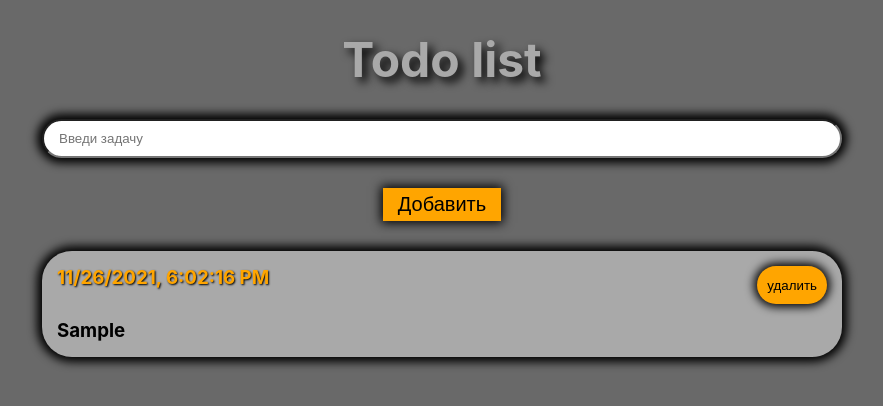
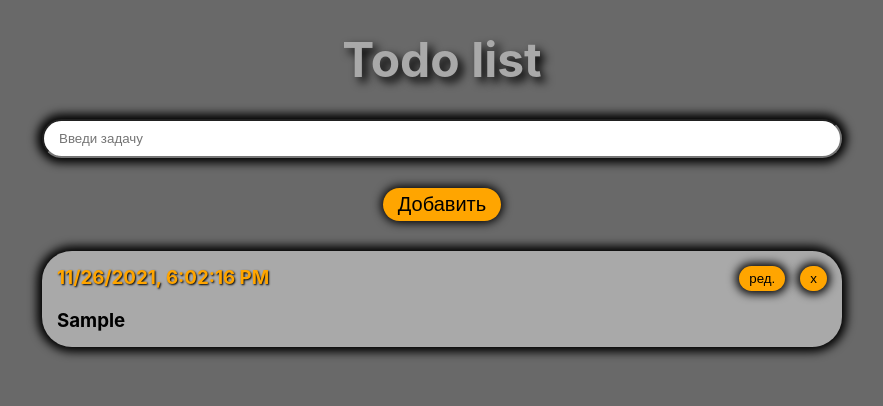
Before and after one commit to Hamersly/react-todo-pages, a React (Create React App) app: page / in a window 1280 px wide. Both pictures are taken after typing "Sample" into the empty fields and a click on the button "Добавить". Shown: the top 406 px of the page, without its empty margins (198-1081 px from the left). Built offline with nearby package versions, Linux system fonts and the light colour scheme.

Commit message:
add useEffect

```diff
--- a/src/components/Input/Input.styles.js
+++ b/src/components/Input/Input.styles.js
@@ -13,6 +13,7 @@ export const StyledInput = styled.input`
     margin-top: 30px;
     border-radius: 30px;
     box-shadow: 0 0 10px 5px black;
+    outline:none;
 `;
 
 export const AddButton = styled(MyButton)`
--- a/src/components/List/List.jsx
+++ b/src/components/List/List.jsx
@@ -1,5 +1,4 @@
-import React, { useState } from "react";
-import { nanoid } from "nanoid";
+import React, { useState, useEffect } from "react";
 import {
     ListWrapper,
     TasksList,
@@ -10,17 +9,32 @@ import { Input } from "../Input/Input";
 import { Task } from "../Task/Task";
 
 export const List = () => {
-    const [tasks, setTasks] = useState([]);
+    useEffect(() => {
+        localStorage.clear();
+        localStorage.setItem("TodoList", JSON.stringify(tasks));
+    });
+
+    const loadingFromLocalStorage = () => {
+        const localTodo = JSON.parse(localStorage.getItem("TodoList"));
+        if (localTodo === null) {
+            return [];
+        } else {
+            return localTodo;
+        }
+    };
+
+    const [tasks, setTasks] = useState(loadingFromLocalStorage());
 
     const addTodo = (text) => {
-        const newTasks = {
-            id: nanoid(),
+        const newTask = {
+            id: new Date().getTime(),
             date: new Date().toLocaleString(),
             text,
             isCompleted: false,
+            change: false,
         };
 
-        setTasks([...tasks, newTasks]);
+        setTasks([...tasks, newTask]);
     };
 
     const removeTodo = (id) => {
@@ -37,6 +51,22 @@ export const List = () => {
         ]);
     };
 
+    const OnChangeTodo = (id) => {
+        setTasks([
+            ...tasks.map((task) =>
+                task.id === id ? { ...task, change: !task.change } : { ...task }
+            ),
+        ]);
+    };
+
+    const ChangeTodoText = (id, text) => {
+        setTasks([
+            ...tasks.map((task) =>
+                task.id === id ? { ...task, text: text, change: !task.change} : { ...task }
+            ),
+        ]);
+    };
+
     return (
         <ListWrapper>
             <Input addTodo={addTodo} />
@@ -46,6 +76,8 @@ export const List = () => {
                         removeTodo={removeTodo}
                         task={item}
                         todoCompleted={todoCompleted}
+                        ChangeTodoText={ChangeTodoText}
+                        OnChangeTodo={OnChangeTodo}
                         key={item.id}
                     />
                 ))}
--- a/src/components/List/List.styles.js
+++ b/src/components/List/List.styles.js
@@ -9,6 +9,7 @@ export const MyButton = styled.button`
     background-color: orange;
     box-shadow: 0 0 10px 2px black;
     border: none;
+    border-radius: 50px;
 `;
 
 export const RemoveTasksButton = styled(MyButton)`
--- a/src/components/Task/Task.jsx
+++ b/src/components/Task/Task.jsx
@@ -1,31 +1,79 @@
-import React from "react";
+import React, { useState } from "react";
 import {
     TaskWrapper,
     TaskText,
-    TaaskBlock,
+    TaskBlock,
+    TaskChanger,
     DateBlock,
     RemoveButton,
-    Date
+    ChangeButton,
+    SaveButton,
+    Date,
+    ChangeText,
 } from "./Task.styles";
 
-export const Task = ({ task, removeTodo, todoCompleted }) => {
+export const Task = ({
+    task,
+    removeTodo,
+    todoCompleted,
+    ChangeTodoText,
+    OnChangeTodo,
+}) => {
+    const [value, setValue] = useState(task.text);
+
+    const changeTodo = () => {
+        if (value.trim().length !== 0) {
+            ChangeTodoText(task.id, value.trim());
+            setValue("");
+        }
+    };
+
     return (
-        <TaaskBlock>
+        <TaskBlock>
             <DateBlock>
                 <Date>{task.date}</Date>
+                <div>
+                    {task.change ? (
+                        <ChangeButton
+                            onClick={() => OnChangeTodo(task.id)}
+                            Color={"background-color: red;"}
+                        >
+                            ред.
+                        </ChangeButton>
+                    ) : (
+                        <ChangeButton onClick={() => OnChangeTodo(task.id)}>
+                            ред.
+                        </ChangeButton>
+                    )}
+
                     <RemoveButton onClick={() => removeTodo(task.id)}>
-                удалить
+                        x
                     </RemoveButton>
+                </div>
             </DateBlock>
+
+            {task.change ? (
+                <TaskChanger>
+                    <ChangeText
+                        defaultValue={task.text}
+                        onChange={(e) => setValue(e.target.value)}
+                        type="text"
+                        wrap="hard"
+                        rows="5"
+                    ></ChangeText>
+                    <SaveButton onClick={changeTodo}>Сохранить</SaveButton>
+                </TaskChanger>
+            ) : (
                 <TaskWrapper onClick={() => todoCompleted(task.id)}>
-                {task.isCompleted ?
+                    {task.isCompleted ? (
                         <TaskText Completed={"text-decoration: line-through;"}>
                             {task.text}
                         </TaskText>
-                 : <TaskText>{task.text}</TaskText>
-                }
+                    ) : (
+                        <TaskText>{task.text}</TaskText>
+                    )}
                 </TaskWrapper>
-
-        </TaaskBlock>
+            )}
+        </TaskBlock>
     );
 };
--- a/src/components/Task/Task.styles.js
+++ b/src/components/Task/Task.styles.js
@@ -8,14 +8,21 @@ export const TaskWrapper = styled.div`
     align-items: center;
 `;
 
-export const TaaskBlock = styled.div`
+export const TaskBlock = styled.div`
     display: flex;
     flex-direction: column;
     align-items: space-around;
-    margin: 30px 0 0 0 ;
+    margin: 30px 0 0 0;
     box-shadow: 0 0 10px 5px black;
-    background-color: #A9A9A9;
+    background-color: #a9a9a9;
     border-radius: 30px;
+`;
+
+export const TaskChanger = styled.div`
+    display: flex;
+    flex-direction: column;
+    align-items: center;
+    padding: 0 0 15px 0;
 `;
 
 export const DateBlock = styled.div`
@@ -25,7 +32,7 @@ export const DateBlock = styled.div`
 
 export const Date = styled.h3`
     color: orange;
-    margin: 15px 0 15px 15px;
+    margin: 15px 0 5px 15px;
     width: auto;
     text-shadow: 1px 1px 2px black;
 `;
@@ -33,14 +40,33 @@ export const Date = styled.h3`
 export const RemoveButton = styled.button`
     background-color: orange;
     border: none;
-    padding: 10px;
+    padding: 5px 10px;
     margin: 15px 15px 0 0;
-    border-radius: 0%;
     box-shadow: 0 0 10px 3px black;
-    border-radius: 50px
+    border-radius: 50px;
 `;
+
+export const ChangeButton = styled(RemoveButton)`
+    ${(props) => props.Color};
+`;
+
+export const SaveButton = styled(RemoveButton)`
+    margin: 15px 0 0 0;;
+`;
+
 
 export const TaskText = styled.h3`
     ${(props) => props.Completed};
     word-break: break-word;
+    hyphens: auto;
 `;
+
+export const ChangeText = styled.textarea`
+    margin: 15px 15px 0 15px;
+    padding: 5px;
+    background-color: #a9a9a9;
+    width: 95%;
+    color: black;
+    border: none;
+    resize: none;
+`;
```
Lines whose indentation alone changed are shown as unchanged.
